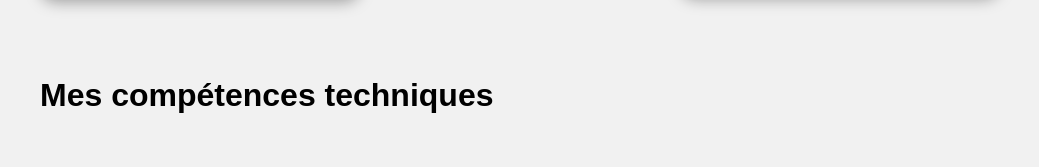
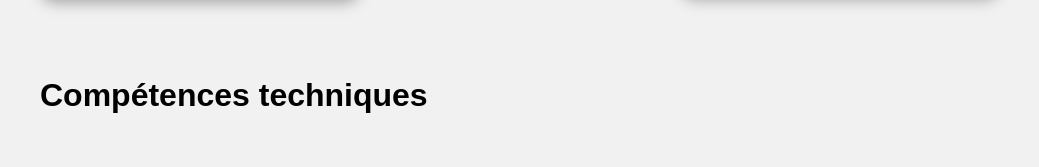
Before and after one commit to laelian-r/Portfolio, a plain HTML site: page index.html in a window 1280 px wide. Shown: the part 2539-2706 px from the top of the page, without its empty margins (120-1159 px from the left). Drawn offline with Linux system fonts and the light colour scheme.

Commit message:
Change "Mes compétences techniques" to "Compétences techniques"

```diff
--- a/index.html
+++ b/index.html
@@ -172,7 +172,7 @@
       </div>
 
       <div class="container">
-        <h2>Mes compétences techniques</h2>
+        <h2>Compétences techniques</h2>
 
         <ul class="skills-list">
           <li>
```
